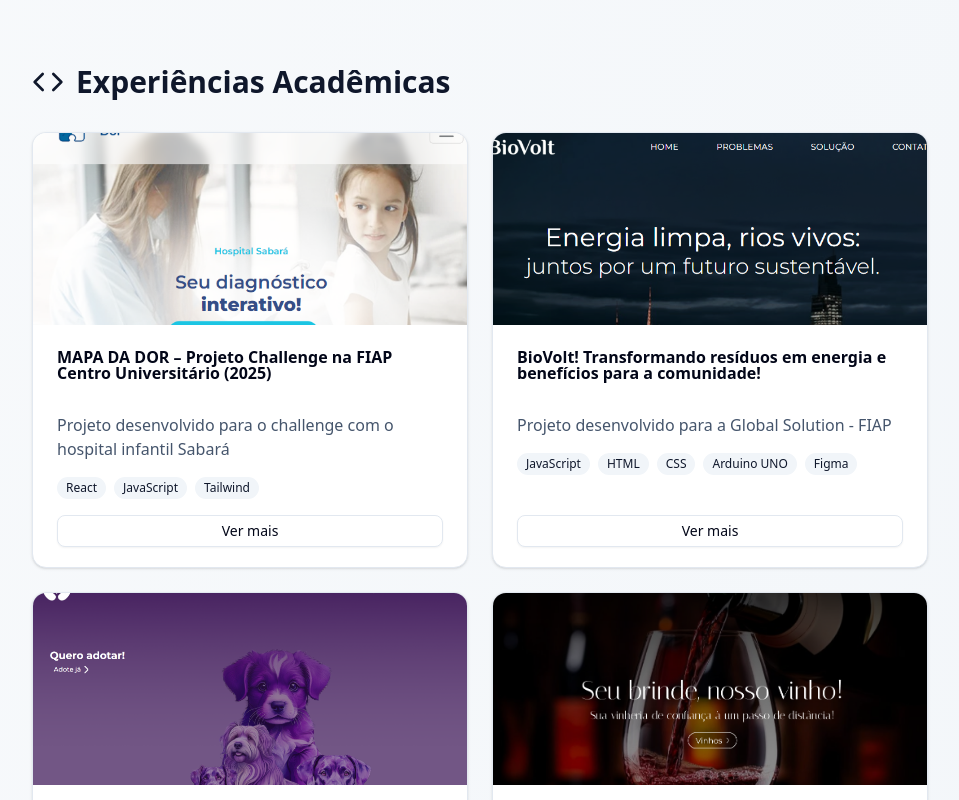
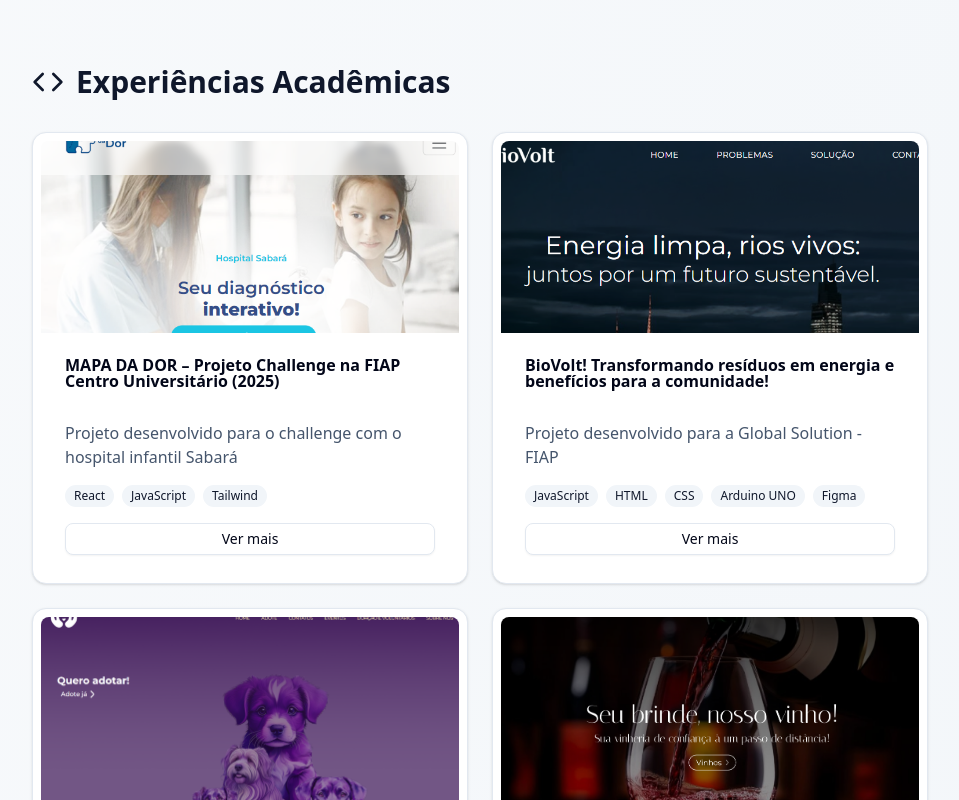
Before and after one commit to juhadja/portifolio-jk, a Next.js app: page / in a window 1280 px wide. Shown: the part 1080-1880 px from the top of the page, without its empty margins (160-1119 px from the left). Built offline with nearby package versions, Linux system fonts and the light colour scheme; no server answers.

Commit message:
Fix: espaçamento card

```diff
--- a/src/app/page.tsx
+++ b/src/app/page.tsx
@@ -221,15 +221,15 @@ export default function Portfolio() {
               {t('academicExperience.title')}
             </motion.h2>
 
-            <div className="grid md:grid-cols-2 gap-6">
+            <div className="grid md:grid-cols-2 gap-6 ">
               {projects.map((project, index) => (
                 <motion.div key={index} variants={fadeInUp}>
-                  <Card className="h-full hover:shadow-lg transition-shadow dark:bg-slate-900 dark:border-slate-800 overflow-hidden p-0 flex flex-col">
+                  <Card className="h-full hover:shadow-lg transition-shadow dark:bg-slate-900 dark:border-slate-800 overflow-hidden p-0 flex flex-col p-2">
                     {project.thumbnail ? (
                       <img
                         src={project.thumbnail}
                         alt={project.title}
-                        className="h-48 w-full object-cover"
+                        className="h-48 w-full object-cover rounded-t-md"
                       />
                     ) : (
                       <div className={`h-48 ${project.gradient}`}></div>
```
